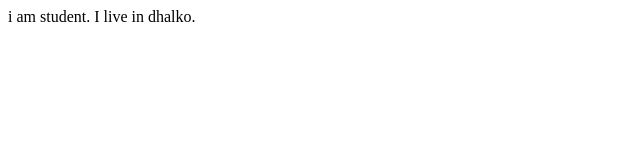
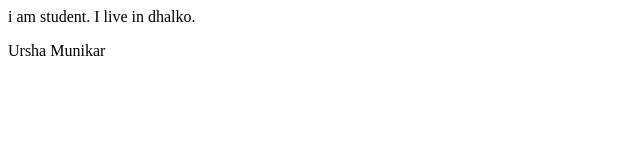
Before and after one commit to ashmitanapit/webdevelopment_ashmita, a plain HTML site: page index.html in a window 1280 px wide. Shown: the full height of the page, 0-640 px from the left. Drawn offline with Linux system fonts and the light colour scheme.

Commit message:
Add myinformation

```diff
--- a/index.html
+++ b/index.html
@@ -5,5 +5,6 @@
 <body>
  <p> i am student. I live in dhalko.
 </p>
+<p>Ursha Munikar</p>
 </body>
 </html>
```
